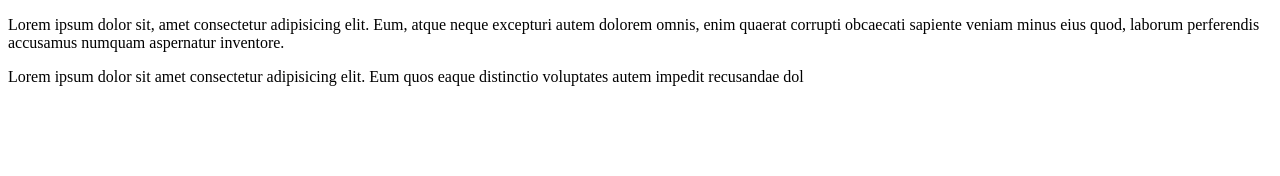
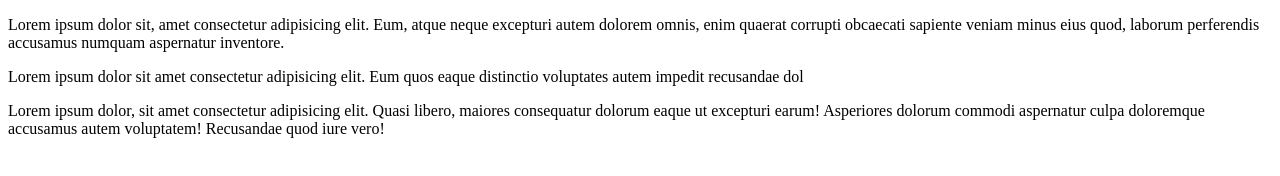
Before and after one commit to halley16-junior/Hal-ameen_repo, a plain HTML site: page Display.html in a window 1280 px wide. Drawn offline with Linux system fonts and the light colour scheme.

Commit message:
update on display

```diff
--- a/Display.html
+++ b/Display.html
@@ -8,5 +8,6 @@
 <body>
     <p>Lorem ipsum dolor sit, amet consectetur adipisicing elit. Eum, atque neque excepturi autem dolorem omnis, enim quaerat corrupti obcaecati sapiente veniam minus eius quod, laborum perferendis accusamus numquam aspernatur inventore.</p>
     <p>Lorem ipsum dolor sit amet consectetur adipisicing elit. Eum quos eaque distinctio voluptates autem impedit recusandae dol</p>
+    <article>Lorem ipsum dolor, sit amet consectetur adipisicing elit. Quasi libero, maiores consequatur dolorum eaque ut excepturi earum! Asperiores dolorum commodi aspernatur culpa doloremque accusamus autem voluptatem! Recusandae quod iure vero!</article>
 </body>
 </html>
```
